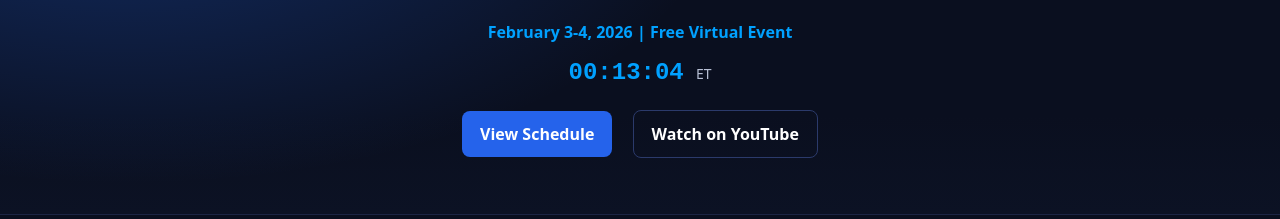
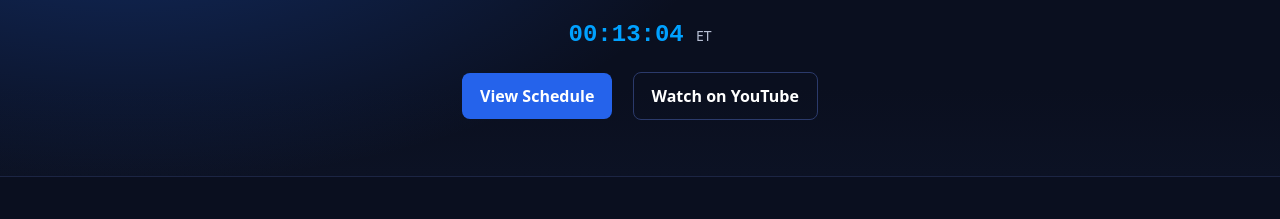
Before and after one commit to usepowershell/Azr-Core-Event, a plain HTML site: page index.html in a window 1280 px wide. Shown: the part 176-395 px from the top of the page. Drawn offline with Linux system fonts and the light colour scheme.

Commit message:
Remove event date from hero section

```diff
--- a/index.html
+++ b/index.html
@@ -254,8 +254,6 @@
         <h1>Azure Core Underground 2026</h1>
         <p class="tagline">Azure Core Underground — a community event focused on compute, network, and storage in Azure.</p>
 
-        <div class="schedule-start">February 3-4, 2026 | Free Virtual Event</div>
-
         <div class="clock-container">
             <span class="video-clock" id="event-clock">--:--:--</span>
             <span class="timezone">ET</span>
```
